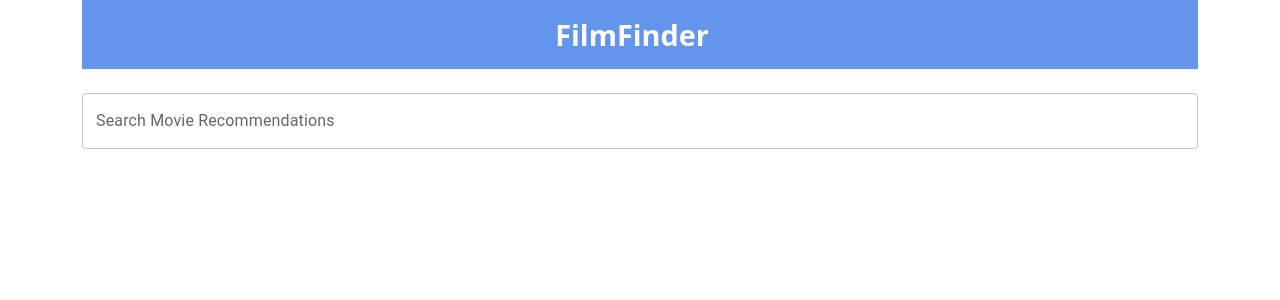
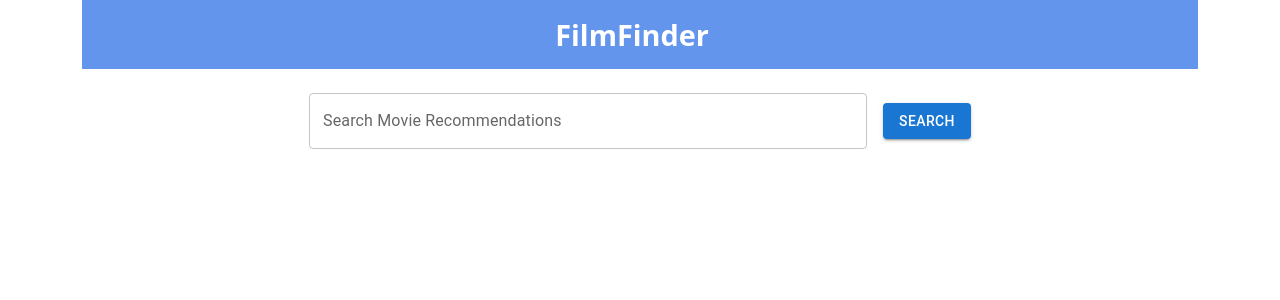
Before and after one commit to seanmaida2002/movie_recommendation, a React (Vite) app in the folder filmfinder/: page / in a window 1280 px wide. Shown: the top 300 px of the page. Built offline with nearby package versions, Linux system fonts and the light colour scheme.

Commit message:
added search button

```diff
--- a/filmfinder/src/pages/Home.jsx
+++ b/filmfinder/src/pages/Home.jsx
@@ -1,11 +1,27 @@
 import Layout from "../components/Layout";
-import TextField from '@mui/material/TextField';
+import { Button, TextField, Stack } from "@mui/material";
 
 export default function Home() {
   return (
     <Layout>
-      <br />
-      <TextField fullWidth label="Search Movie Recommendations" id="movieSearch" />
+      <Stack
+        direction="row"
+        spacing={2}
+        sx={{
+          mt: 3,
+          justifyContent: "center",
+          alignItems: "center",
+        }}
+      >
+        <TextField
+          label="Search Movie Recommendations"
+          id="movieSearch"
+          sx={{ width: "50%" }}
+        />
+        <Button variant="contained" id="searchButton">
+          Search
+        </Button>
+      </Stack>
     </Layout>
   );
 }
```
